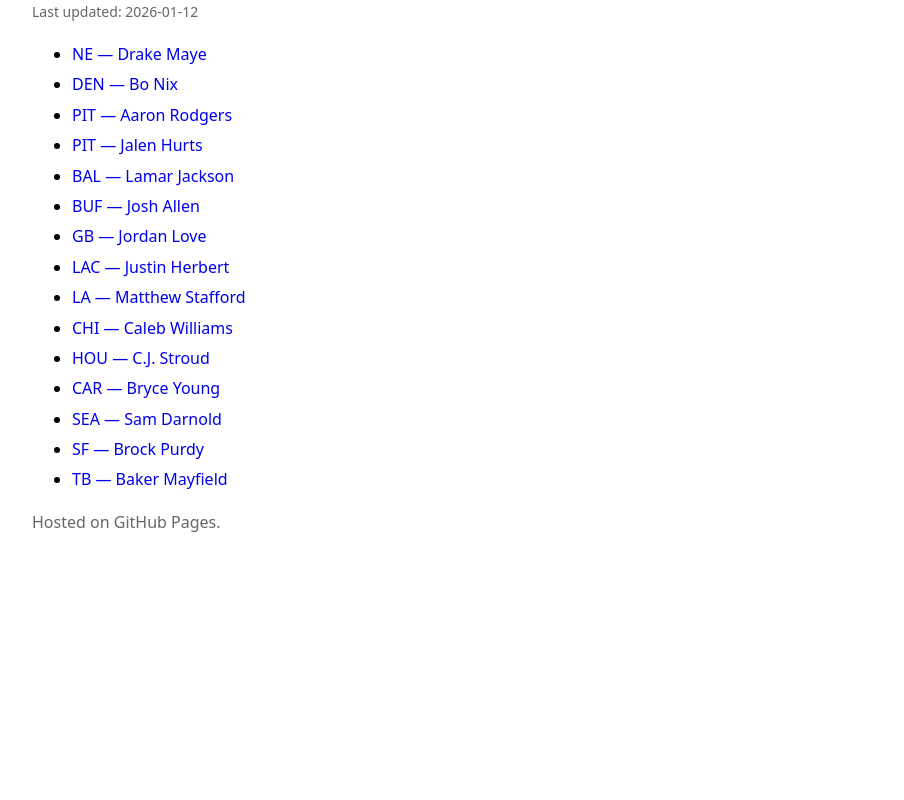
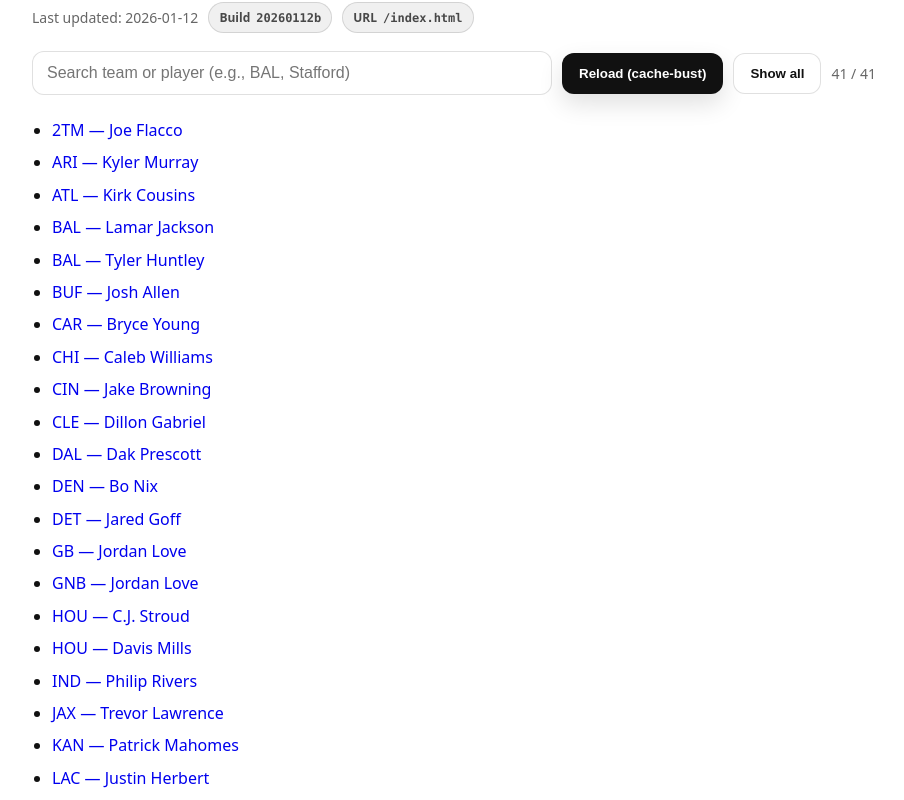
Before and after one commit to nfldictionary/qb_dashboards, a plain HTML site: page index.html in a window 1280 px wide. Shown: the part 89-889 px from the top of the page, without its empty margins (8-912 px from the left). Before the commit the page ends 800 px from the top, so only its background shows below. Drawn offline with Linux system fonts and the light colour scheme.

Commit message:
Update qb_dashboards index: full list + search + cache-bust

```diff
--- a/index.html
+++ b/index.html
@@ -4,46 +4,187 @@
   <meta charset="utf-8"/>
   <meta name="viewport" content="width=device-width, initial-scale=1"/>
   <title>QB Dashboards (2025)</title>
+
+  <meta http-equiv="Cache-Control" content="no-cache, no-store, must-revalidate"/>
+  <meta http-equiv="Pragma" content="no-cache"/>
+  <meta http-equiv="Expires" content="0"/>
+
   <style>
-    body{font-family:system-ui,-apple-system,Segoe UI,Roboto,Arial,sans-serif;margin:40px;max-width:920px}
-    h1{margin:0 0 8px}
-    ul{line-height:1.9}
+    :root{
+      --text:#111;
+      --muted:#666;
+      --bg:#fff;
+      --card:#fafafa;
+      --border:rgba(0,0,0,0.12);
+      --pill: rgba(0,0,0,0.06);
+      --btn:#111;
+      --btn2:#333;
+    }
+    body{
+      font-family:system-ui,-apple-system,Segoe UI,Roboto,Arial,sans-serif;
+      margin:40px;
+      max-width:980px;
+      background:var(--bg);
+      color:var(--text);
+    }
+    h1{margin:0 0 8px;letter-spacing:-0.4px}
+    .update{color:var(--muted);font-size:14px;margin:0 0 18px;display:flex;gap:10px;align-items:center;flex-wrap:wrap}
+    .pill{
+      display:inline-flex;align-items:center;gap:6px;
+      padding:6px 10px;border-radius:999px;
+      background:var(--pill);border:1px solid var(--border);
+      color:rgba(0,0,0,0.70);font-size:12px;font-weight:650
+    }
+    code{font-family:ui-monospace,SFMono-Regular,Menlo,Monaco,Consolas,"Liberation Mono",monospace}
+
+    .toolbar{display:flex;gap:10px;flex-wrap:wrap;align-items:center;margin:12px 0 18px}
+    input[type="search"]{
+      width:min(520px,100%);
+      padding:12px 14px;
+      border:1px solid var(--border);
+      border-radius:12px;
+      background:#fff;
+      font-size:16px;
+      outline:none;
+    }
+    input[type="search"]:focus{border-color:rgba(0,0,0,0.25)}
+    button{
+      display:inline-flex;align-items:center;gap:10px;
+      padding:12px 16px;border-radius:12px;
+      border:1px solid var(--border);
+      background:#fff;color:var(--text);
+      cursor:pointer;font-weight:650
+    }
+    button:hover{background:var(--card)}
+    button.primary{
+      background:var(--btn);
+      color:#fff;
+      border:1px solid transparent;
+      box-shadow:0 10px 25px rgba(0,0,0,0.12);
+    }
+    button.primary:hover{background:var(--btn2)}
+    .count{color:var(--muted);font-size:14px}
+
+    ul{line-height:1.9;padding-left:18px;margin:0}
+    li{margin:2px 0}
     a{text-decoration:none}
     a:hover{text-decoration:underline}
-    .update{color:#666;font-size:14px;margin:0 0 18px}
-    .note{color:#666;margin-top:14px}
+
+    .note{color:var(--muted);margin-top:16px;font-size:14px}
+    .grid{display:grid;grid-template-columns:1fr;gap:10px}
+    @media (min-width:720px){
+      .grid{grid-template-columns:1fr 1fr}
+      ul{padding-left:20px}
+    }
   </style>
 </head>
 <body>
   <h1>QB Dashboards (2025)</h1>
 
-  <p class="update">
-    Last updated:
-    <script>
-      document.write(new Date().toISOString().slice(0,10));
-    </script>
-  </p>
+  <div class="update">
+    <div>Last updated: <span id="last-updated"></span></div>
+    <span class="pill">Build <code id="build-id">20260112b</code></span>
+    <span class="pill">URL <code id="page-url"></code></span>
+  </div>
 
-  <ul>
+  <div class="toolbar">
+    <input id="q" type="search" placeholder="Search team or player (e.g., BAL, Stafford)" autocomplete="off" />
+    <button class="primary" id="reload-btn" type="button">Reload (cache-bust)</button>
+    <button id="show-all" type="button">Show all</button>
+    <span class="count" id="count"></span>
+  </div>
+
+  <div class="grid">
+    <ul id="list">
+      <li><a href="2025_2TM_Joe_Flacco.html">2TM — Joe Flacco</a></li>
+      <li><a href="2025_ARI_Kyler_Murray.html">ARI — Kyler Murray</a></li>
+      <li><a href="2025_ATL_Kirk_Cousins.html">ATL — Kirk Cousins</a></li>
+      <li><a href="2025_BAL_Lamar_Jackson.html">BAL — Lamar Jackson</a></li>
+      <li><a href="2025_BAL_Tyler_Huntley.html">BAL — Tyler Huntley</a></li>
+      <li><a href="2025_BUF_Josh_Allen.html">BUF — Josh Allen</a></li>
+      <li><a href="2025_CAR_Bryce_Young.html">CAR — Bryce Young</a></li>
+      <li><a href="2025_CHI_Caleb_Williams.html">CHI — Caleb Williams</a></li>
+      <li><a href="2025_CIN_Jake_Browning.html">CIN — Jake Browning</a></li>
+      <li><a href="2025_CLE_Dillon_Gabriel.html">CLE — Dillon Gabriel</a></li>
+      <li><a href="2025_DAL_Dak_Prescott.html">DAL — Dak Prescott</a></li>
+      <li><a href="2025_DEN_Bo_Nix.html">DEN — Bo Nix</a></li>
+      <li><a href="2025_DET_Jared_Goff.html">DET — Jared Goff</a></li>
+      <li><a href="2025_GB_Jordan_Love.html">GB — Jordan Love</a></li>
+      <li><a href="2025_GNB_Jordan_Love.html">GNB — Jordan Love</a></li>
+      <li><a href="2025_HOU_C.J._Stroud.html">HOU — C.J. Stroud</a></li>
+      <li><a href="2025_HOU_Davis_Mills.html">HOU — Davis Mills</a></li>
+      <li><a href="2025_IND_Philip_Rivers.html">IND — Philip Rivers</a></li>
+      <li><a href="2025_JAX_Trevor_Lawrence.html">JAX — Trevor Lawrence</a></li>
+      <li><a href="2025_KAN_Patrick_Mahomes.html">KAN — Patrick Mahomes</a></li>
+      <li><a href="2025_LAC_Justin_Herbert.html">LAC — Justin Herbert</a></li>
+      <li><a href="2025_LAR_Matthew_Stafford.html">LAR — Matthew Stafford</a></li>
+      <li><a href="2025_LA_Matthew_Stafford.html">LA — Matthew Stafford</a></li>
+      <li><a href="2025_LVR_Geno_Smith.html">LVR — Geno Smith</a></li>
+      <li><a href="2025_MIA_Quinn_Ewers.html">MIA — Quinn Ewers</a></li>
+      <li><a href="2025_MIN_Carson_Wentz.html">MIN — Carson Wentz</a></li>
       <li><a href="2025_NE_Drake_Maye.html">NE — Drake Maye</a></li>
-    <li><a href="2025_DEN_Bo_Nix.html">DEN — Bo Nix</a></li>
+      <li><a href="2025_NOR_Spencer_Rattler.html">NOR — Spencer Rattler</a></li>
+      <li><a href="2025_NWE_Drake_Maye.html">NWE — Drake Maye</a></li>
+      <li><a href="2025_NYG_Jameis_Winston.html">NYG — Jameis Winston</a></li>
+      <li><a href="2025_NYJ_Brady_Cook.html">NYJ — Brady Cook</a></li>
+      <li><a href="2025_PHI_Jalen_Hurts.html">PHI — Jalen Hurts</a></li>
       <li><a href="2025_PIT_Aaron_Rodgers.html">PIT — Aaron Rodgers</a></li>
       <li><a href="2025_PIT_Jalen_Hurts.html">PIT — Jalen Hurts</a></li>
-
-    <li><a href="2025_BAL_Lamar_Jackson.html">BAL — Lamar Jackson</a></li>
-    <li><a href="2025_BUF_Josh_Allen.html">BUF — Josh Allen</a></li>
-    <li><a href="2025_GB_Jordan_Love.html">GB — Jordan Love</a></li>
-    <li><a href="2025_LAC_Justin_Herbert.html">LAC — Justin Herbert</a></li>
-    <li><a href="2025_LA_Matthew_Stafford.html">LA — Matthew Stafford</a></li>
-    <li><a href="2025_CHI_Caleb_Williams.html">CHI — Caleb Williams</a></li>
-    <li><a href="2025_HOU_C.J._Stroud.html">HOU — C.J. Stroud</a></li>
-
-    <li><a href="2025_CAR_Bryce_Young.html">CAR — Bryce Young</a></li>
       <li><a href="2025_SEA_Sam_Darnold.html">SEA — Sam Darnold</a></li>
       <li><a href="2025_SF_Brock_Purdy.html">SF — Brock Purdy</a></li>
+      <li><a href="2025_SFO_Mac_Jones.html">SFO — Mac Jones</a></li>
+      <li><a href="2025_TAM_Baker_Mayfield.html">TAM — Baker Mayfield</a></li>
       <li><a href="2025_TB_Baker_Mayfield.html">TB — Baker Mayfield</a></li>
+      <li><a href="2025_TEN_Cam_Ward.html">TEN — Cam Ward</a></li>
+      <li><a href="2025_WAS_Jayden_Daniels.html">WAS — Jayden Daniels</a></li>
     </ul>
+  </div>
 
   <div class="note">Hosted on GitHub Pages.</div>
+
+  <script>
+    const d = new Date();
+    document.getElementById("last-updated").textContent = d.toISOString().slice(0,10);
+    document.getElementById("page-url").textContent = location.pathname + location.search;
+
+    const q = document.getElementById("q");
+    const list = document.getElementById("list");
+    const items = Array.from(list.querySelectorAll("li"));
+    const count = document.getElementById("count");
+
+    function updateCount() {
+      const visible = items.filter(li => li.style.display !== "none").length;
+      count.textContent = `${visible} / ${items.length}`;
+    }
+
+    function applyFilter() {
+      const needle = (q.value || "").trim().toLowerCase();
+      if (!needle) {
+        items.forEach(li => li.style.display = "");
+        updateCount();
+        return;
+      }
+      items.forEach(li => {
+        const t = li.textContent.toLowerCase();
+        li.style.display = t.includes(needle) ? "" : "none";
+      });
+      updateCount();
+    }
+
+    q.addEventListener("input", applyFilter);
+    document.getElementById("show-all").addEventListener("click", () => {
+      q.value = "";
+      applyFilter();
+      q.focus();
+    });
+
+    document.getElementById("reload-btn").addEventListener("click", () => {
+      const u = new URL(location.href);
+      u.searchParams.set("cb", String(Date.now()));
+      location.replace(u.toString());
+    });
+
+    updateCount();
+  </script>
 </body>
 </html>
```
Lines whose indentation alone changed are shown as unchanged.
